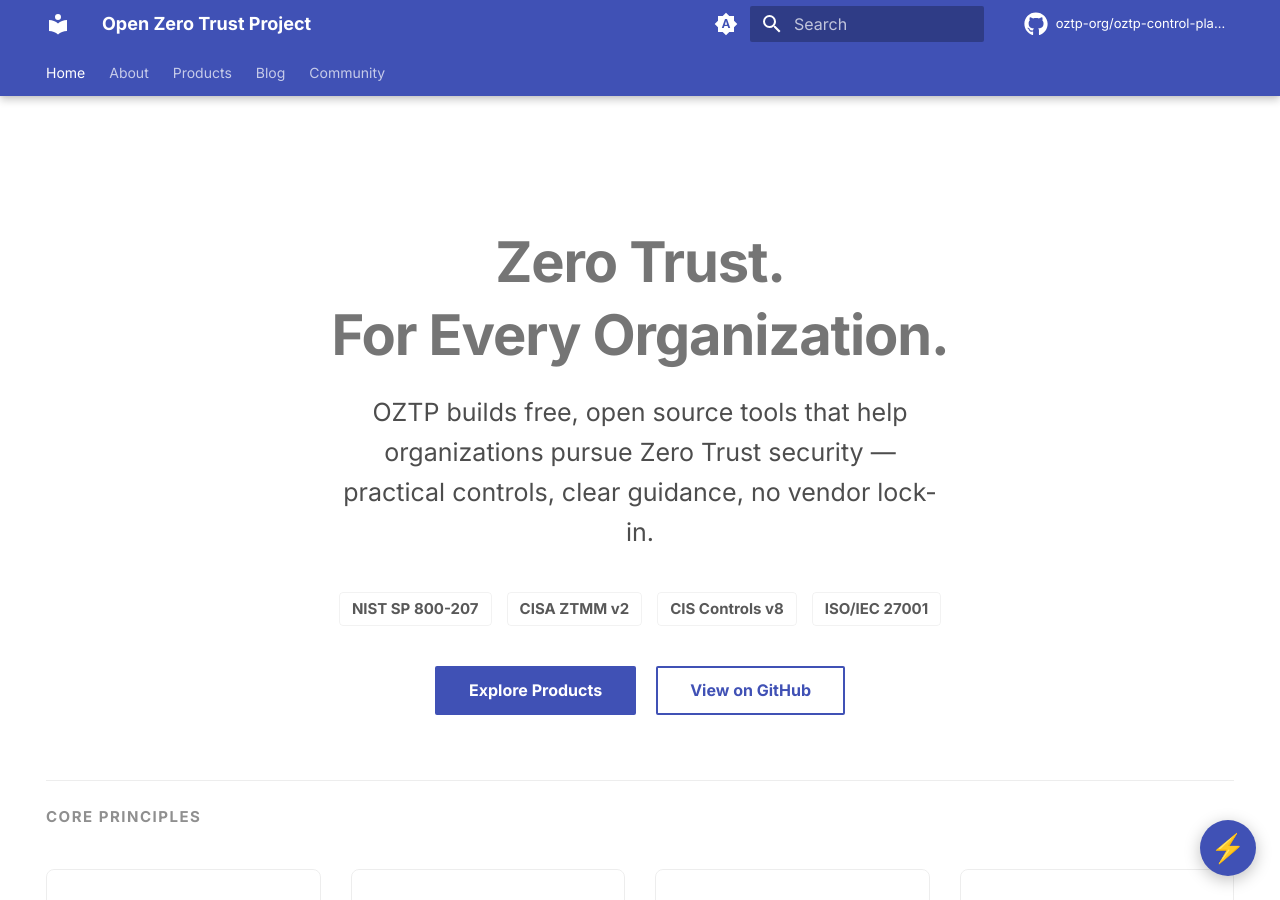
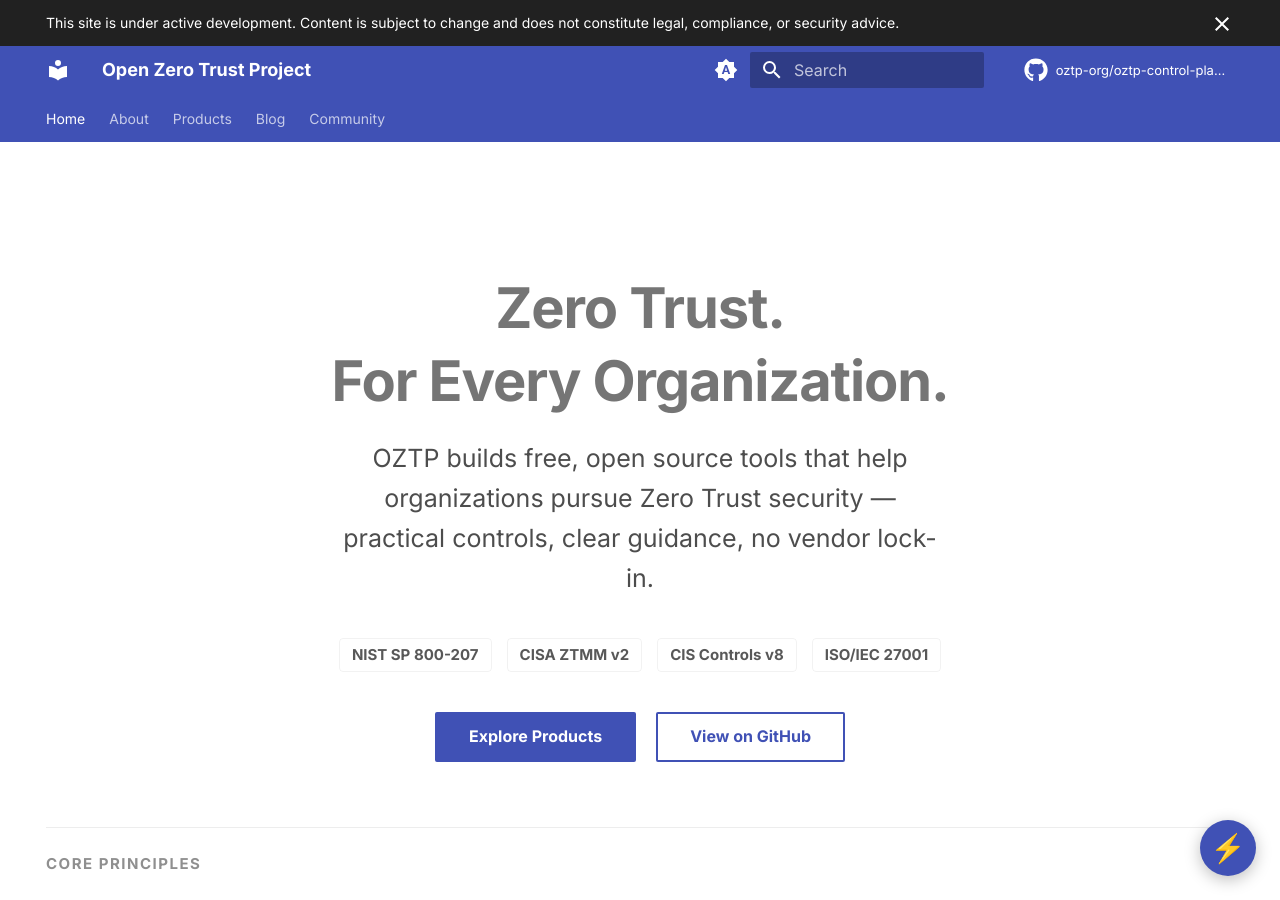
Before and after one commit to oztp-org/oztp-org.github.io, an MkDocs documentation site: the page built from docs/index.md, in a window 1280 px wide and 900 px high. Built offline with MkDocs 1.6.1 and Material for MkDocs 9.7.7, drawn with Linux system fonts in a browser that asks for light colours; comment, search, counter and statistics services are not loaded.

Commit message:
Add dismissible pre-launch disclaimer banner
Adds an announcement bar on every page noting the site is under active
development and content does not constitute legal or compliance advice.
Uses MkDocs Material's built-in announce.dismiss feature.

Co-Authored-By: Claude Sonnet 4.6 <noreply@anthropic.com>

```diff
--- a/mkdocs.yml
+++ b/mkdocs.yml
@@ -8,6 +8,7 @@ edit_uri: ""
 
 theme:
   name: material
+  custom_dir: overrides
   palette:
     - media: "(prefers-color-scheme)"
       toggle:
--- /dev/null
+++ b/overrides/main.html
@@ -0,0 +1,5 @@
+{% extends "base.html" %}
+
+{% block announce %}
+  This site is under active development. Content is subject to change and does not constitute legal, compliance, or security advice.
+{% endblock %}
```
